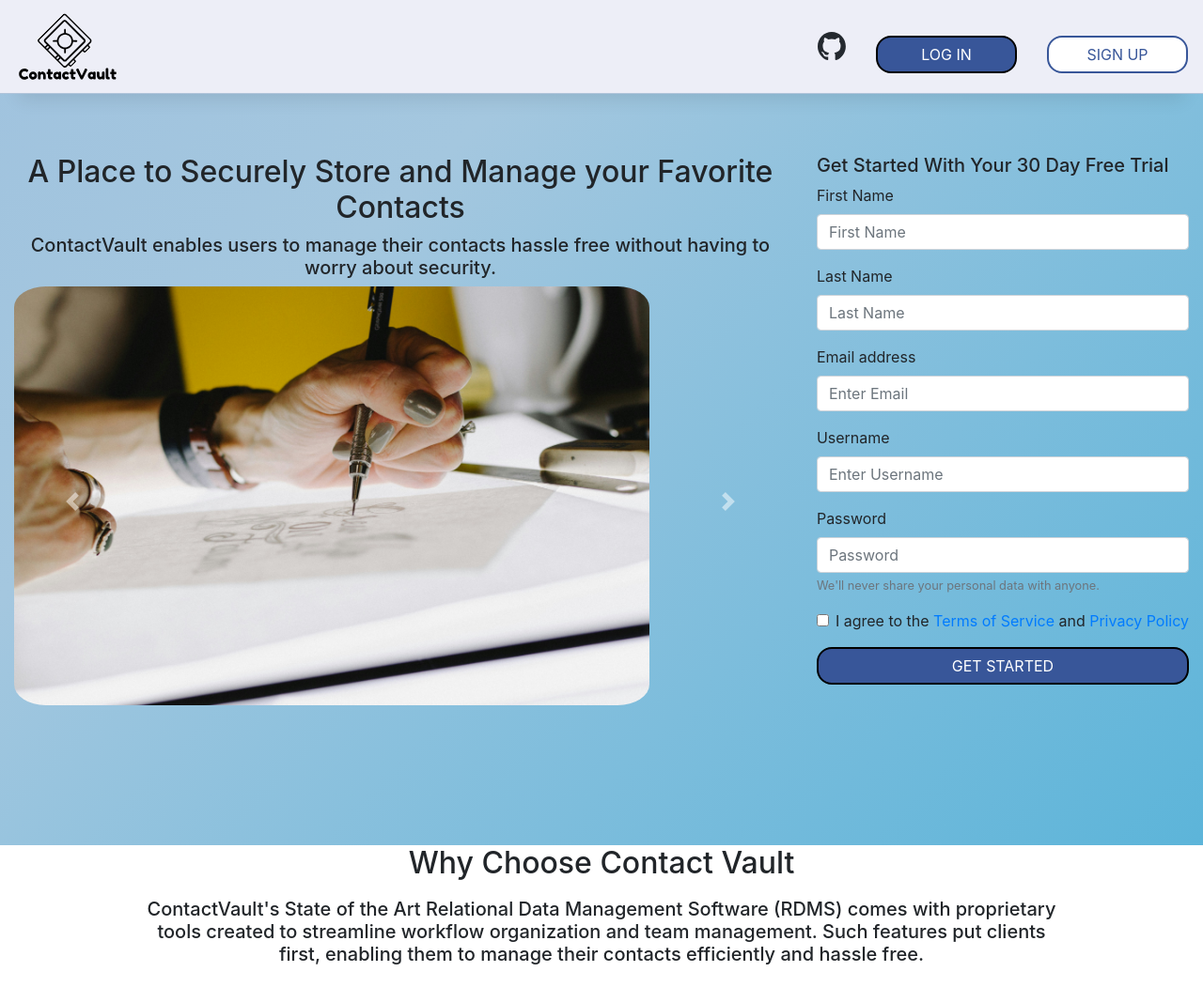
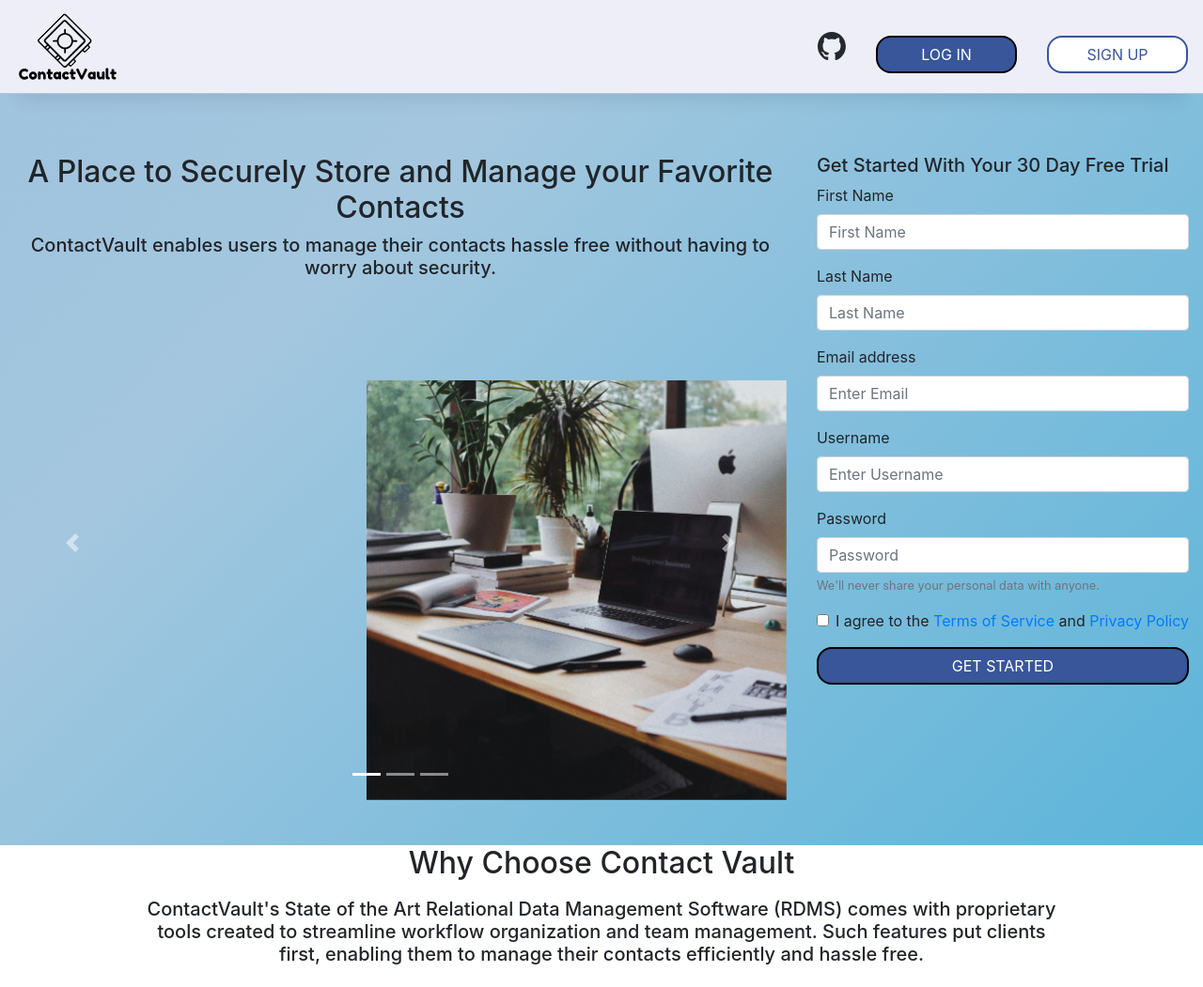
Before and after one commit to KaziAmin110/ContactVault, a PHP site: page /app/src/index.html in a window 1280 px wide. Shown: the top 1051 px of the page at 94% size. Run offline with PHP 8.4, Linux system fonts and the light colour scheme.

Commit message:
added a new slideshow bar for carousel and fixed the carousel being offcenter and to the left. changes should show that it is in the center now

```diff
--- a/app/src/css/home.css
+++ b/app/src/css/home.css
@@ -59,6 +59,7 @@ display: flex;
     flex-direction: row;
     justify-content: center;
     gap: 2rem;
+
     background: linear-gradient(-45deg, #23a6d5, #a4c7df, #92b4db, #b9abf5);
 	background-size: 400% 400%;
 	animation: gradient 15s ease infinite;
@@ -67,7 +68,10 @@ height: 100vh;
 
 .carousel {
     flex: 1;
+    padding-left:375px;
+    padding-top: 100px;
 }
+
 
 .carousel-item img {
     max-width: 676px;
--- a/app/src/css/login.css
+++ b/app/src/css/login.css
@@ -86,7 +86,7 @@ body {
 
 a {
     color: darkblue;
-
+}
 a:hover {
     color: blue;
 }
--- a/app/src/frontend/login.html
+++ b/app/src/frontend/login.html
@@ -41,13 +41,11 @@
                 <div class="sign-up-footer">
                     <small class="sign-up">
                         <p>New to ContactVault ?</p>
-                        <a href="signup.html">Create an account</a>
+                        <a href="../frontend/signup.html">Create an account</a>
                     </small>
                 </div>
-
         </form>
     </div>
-
 
     <script src="https://code.jquery.com/jquery-3.3.1.slim.min.js"
         integrity="sha384-q8i/X+965DzO0rT7abK41JStQIAqVgRVzpbzo5smXKp4YfRvH+8abtTE1Pi6jizo"
--- a/app/src/index.html
+++ b/app/src/index.html
@@ -42,13 +42,44 @@
                 <h2>A Place to Securely Store and Manage your Favorite Contacts</h2>
                 <h3>ContactVault enables users to manage their contacts hassle free without having to worry about security.</h3>
             </div>
+
+            <div id="carouselExampleIndicators" class="carousel slide" data-ride="carousel">
+                <ol class="carousel-indicators">
+                  <li data-target="#carouselExampleIndicators" data-slide-to="0" class="active"></li>
+                  <li data-target="#carouselExampleIndicators" data-slide-to="1"></li>
+                  <li data-target="#carouselExampleIndicators" data-slide-to="2"></li>
+                </ol>
+                <div class="carousel-inner">
+                  <div class="carousel-item active">
+                    <img class="d-block w-100" src="images/olena-bohovyk-dIMJWLx1YbE-unsplash.jpg" alt="First slide">
+                  </div>
+                  <div class="carousel-item">
+                    <img class="d-block w-100" src="images/kelly-sikkema-o2TRWThve_I-unsplash.jpg" alt="Second slide">
+                  </div>
+                  <div class="carousel-item">
+                    <img class="d-block w-100" src="images/domenico-loia-hGV2TfOh0ns-unsplash.jpg" alt="Third slide">
+                  </div>
+                </div>
+                <a class="carousel-control-prev" href="#carouselExampleIndicators" role="button" data-slide="prev">
+                  <span class="carousel-control-prev-icon" aria-hidden="true"></span>
+                  <span class="sr-only">Previous</span>
+                </a>
+                <a class="carousel-control-next" href="#carouselExampleIndicators" role="button" data-slide="next">
+                  <span class="carousel-control-next-icon" aria-hidden="true"></span>
+                  <span class="sr-only">Next</span>
+                </a>
+
+            </div>
+        </div>
+
+                <!--
                 <div id="carouselExampleControls" class="carousel slide" data-ride="carousel">
                     <div class="carousel-inner">
-                    <div class="carousel-item">
+                        <div class="carousel-item active">
                             <img class="h-100 w-100 carousel-img" src="images/olena-bohovyk-dIMJWLx1YbE-unsplash.jpg"
                                 alt="First slide">
                         </div>
-                    <div class="carousel-item active">
+                        <div class="carousel-item">
                             <img class="h-100 w-100 carousel-img" src="images/kelly-sikkema-o2TRWThve_I-unsplash.jpg"
                                 alt="Second slide">
                         </div>
@@ -67,6 +98,8 @@
                     </a>
                 </div>
             </div>
+                    -->
+
         <form action="" class="sign-up-form margin">
             <h3>Get Started With Your 30 Day Free Trial</h3>
             <div class="form-group">
```
Also changed, not shown: app/src/login.html (+0 -10 lines). Lines whose indentation alone changed are shown as unchanged.
